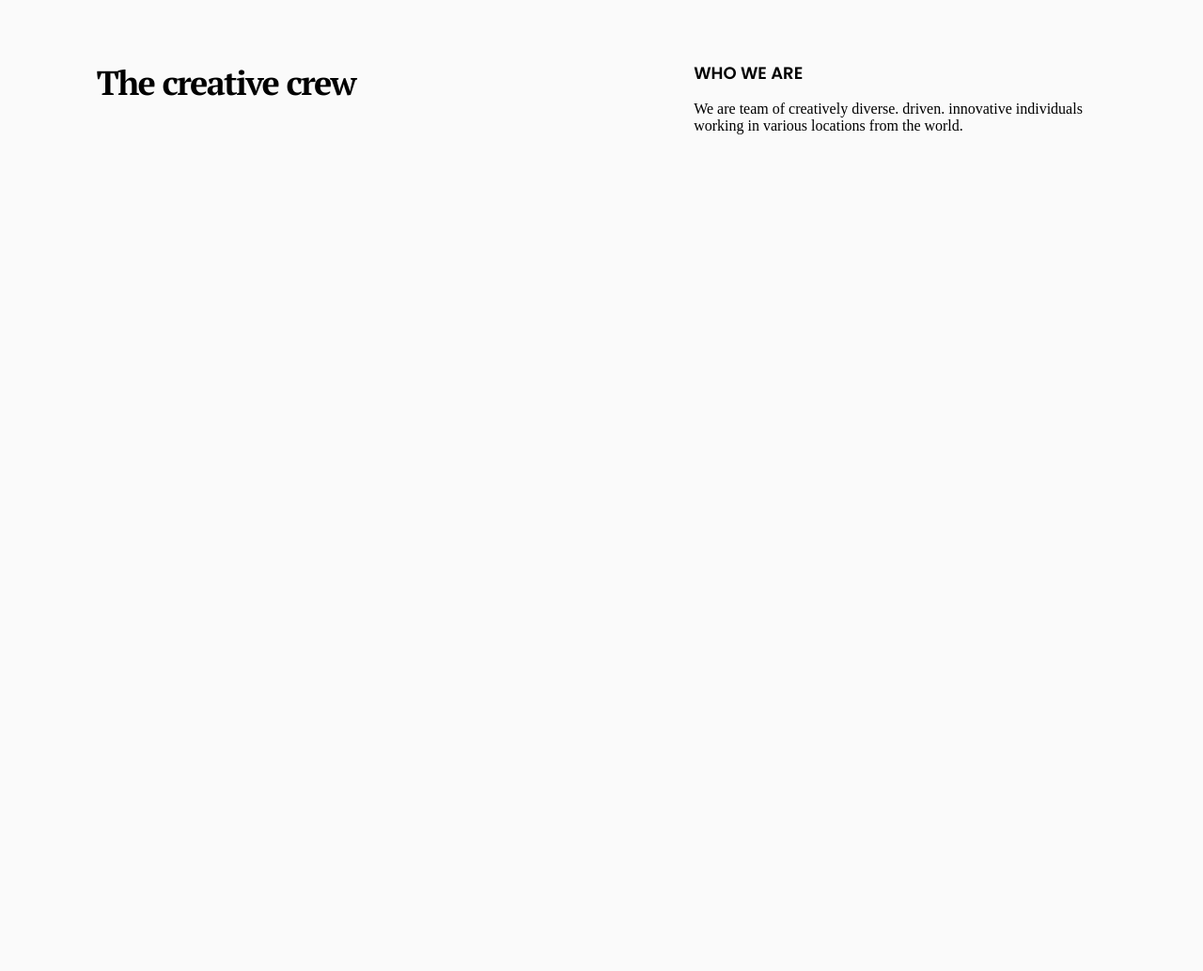
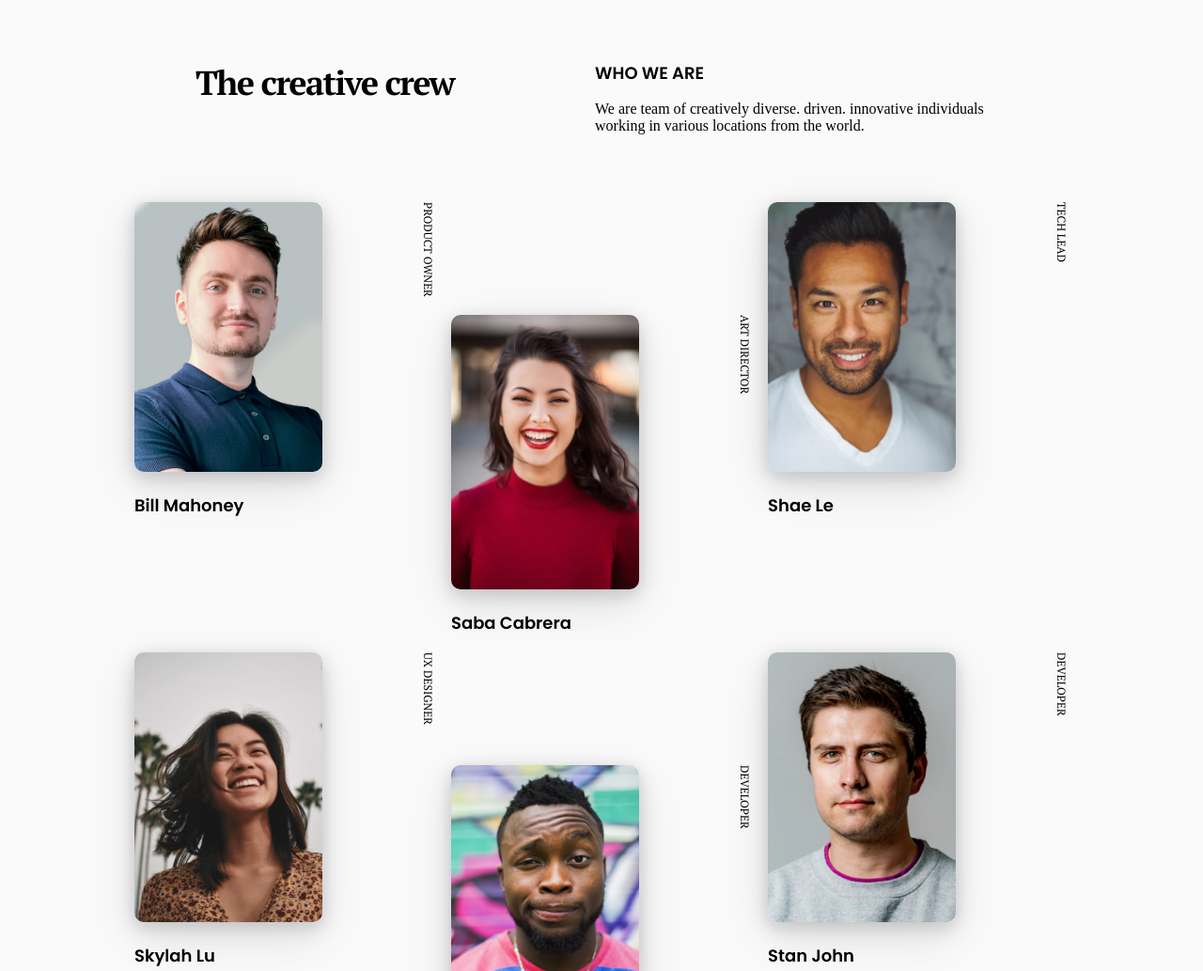
Before and after one commit to 0xRishav/my-team-devchallenges, a plain HTML site: page index.html in a window 1280 px wide. Shown: the top 1033 px of the page at 94% size. Before the commit the page ends 800 px from the top, so only its background shows below. Drawn offline with Linux system fonts and the light colour scheme.

Commit message:
added members data and flex layout on them

```diff
--- a/index.html
+++ b/index.html
@@ -21,8 +21,48 @@
                     <p>We are team of creatively diverse.  driven.  innovative individuals working in various locations from the world.</p>
                 </div>
             </div>
+        </nav>
 
-        </nav>
+
+
+        <!-- Main Content -->
+        <div class="team-wrapper">
+            <!-- <div class="row-1"> -->
+                <div class="team-member-container">
+                    <img class="member-img" src="./assets/photo1.png" alt="team-member-1">
+                    <p class="name">Bill Mahoney</p>
+                    <span class="role">Product owner</span>
+                </div>
+                <div class="team-member-container middle">
+                    <img class="member-img" src="./assets/photo2.png" alt="team-member-1">
+                    <p class="name">Saba Cabrera</p>
+                    <span class="role">Art director</span>
+                </div>
+                <div class="team-member-container">
+                    <img class="member-img" src="./assets/photo3.png" alt="team-member-1">
+                    <p class="name">Shae Le</p>
+                    <span class="role">Tech Lead</span>
+                </div>
+            <!-- </div> -->
+
+            <!-- <div class="row-2"> -->
+                <div class="team-member-container">
+                    <img class="member-img" src="./assets/photo4.png" alt="team-member-1">
+                    <p class="name">Skylah Lu</p>
+                    <span class="role">UX Designer</span>
+                </div>
+                <div class="team-member-container middle">
+                    <img class="member-img" src="./assets/photo5.png" alt="team-member-1">
+                    <p class="name">Griff Richards</p>
+                    <span class="role">Developer</span>
+                </div>
+                <div class="team-member-container">
+                    <img class="member-img" src="./assets/photo6.png" alt="team-member-1">
+                    <p class="name">Stan John</p>
+                    <span class="role">Developer</span>
+                </div>
+            <!-- </div> -->
+        </div>
     </div>
 
 </body>
--- a/styles.css
+++ b/styles.css
@@ -4,7 +4,7 @@ html{
     /* font-size: 10px; */
 }
 .body-wrapper{
-    width: 85%;
+    width: 80%;
     margin: auto;
     position: relative;
 }
@@ -37,8 +37,83 @@ nav{
 .heading-info-container{
     display: flex;
     flex-wrap: wrap;
-    justify-content: space-between;
+    justify-content: space-around;
 }
 .info-container{
     width: 439px;
 }
+
+
+/* Main Content */
+.member-img{
+    max-width: 200px;
+    height: auto;
+}
+.name{
+    font-family: Poppins;
+    font-style: normal;
+    font-weight: 600;
+    font-size: 1.125rem;
+    line-height: 27px;
+    color: #000000;
+}
+.team-member-container{
+    position: relative;
+    padding-right: 20px;
+    display: inline;
+    width: 300px;
+}
+.team-member-container:hover{
+    cursor: pointer;
+    transform: translateY(-10px);
+    transition: all 0.4s ease-in-out;
+}
+.role{
+    position: absolute;
+    writing-mode: vertical-rl;
+    text-orientation: mixed;
+    right: 0;
+    top: 0;
+    /* margin-left: 20px; */
+    font-family: PT Serif;
+    font-style: normal;
+    font-weight: normal;
+    font-size: 12px;
+    line-height: 16px;
+    text-transform: uppercase;
+}
+
+
+
+.team-wrapper{
+    margin-top: 7vh;
+    display: flex;
+    flex-direction: column;
+    display: flex;
+    flex-direction: row;
+    justify-content: space-around;
+    flex-wrap: wrap;
+}
+/* Membar rows */
+.row-1{
+    display: flex;
+    flex-direction: row;
+    justify-content: space-around;
+    flex-wrap: wrap;
+
+}
+.row-2{
+    display: flex;
+    flex-direction: row;
+    justify-content: space-around;
+    flex-wrap: wrap;
+}
+.middle{
+    margin-top: 15vh;
+
+}
+.member-img{
+    border-radius: 10px;
+    /* box-shadow: rgba(255, 255, 255, 0.1) 0px 1px 1px 0px inset, rgba(50, 50, 93, 0.25) 0px 50px 100px -20px, rgba(0, 0, 0, 0.3) 0px 30px 60px -30px; */
+    box-shadow: rgba(17, 17, 26, 0.1) 0px 4px 16px, rgba(17, 17, 26, 0.1) 0px 8px 24px, rgba(17, 17, 26, 0.1) 0px 16px 56px;
+}
```
